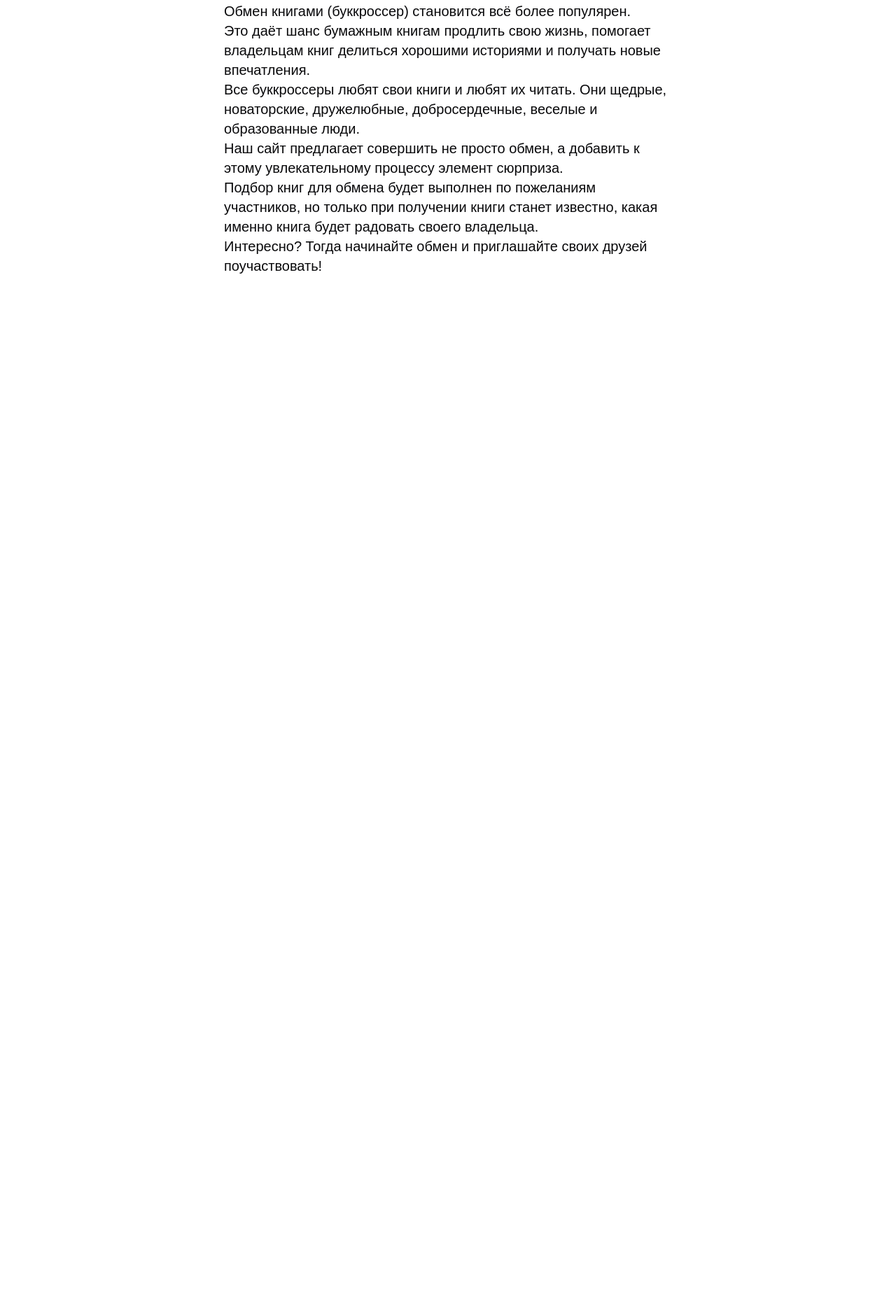
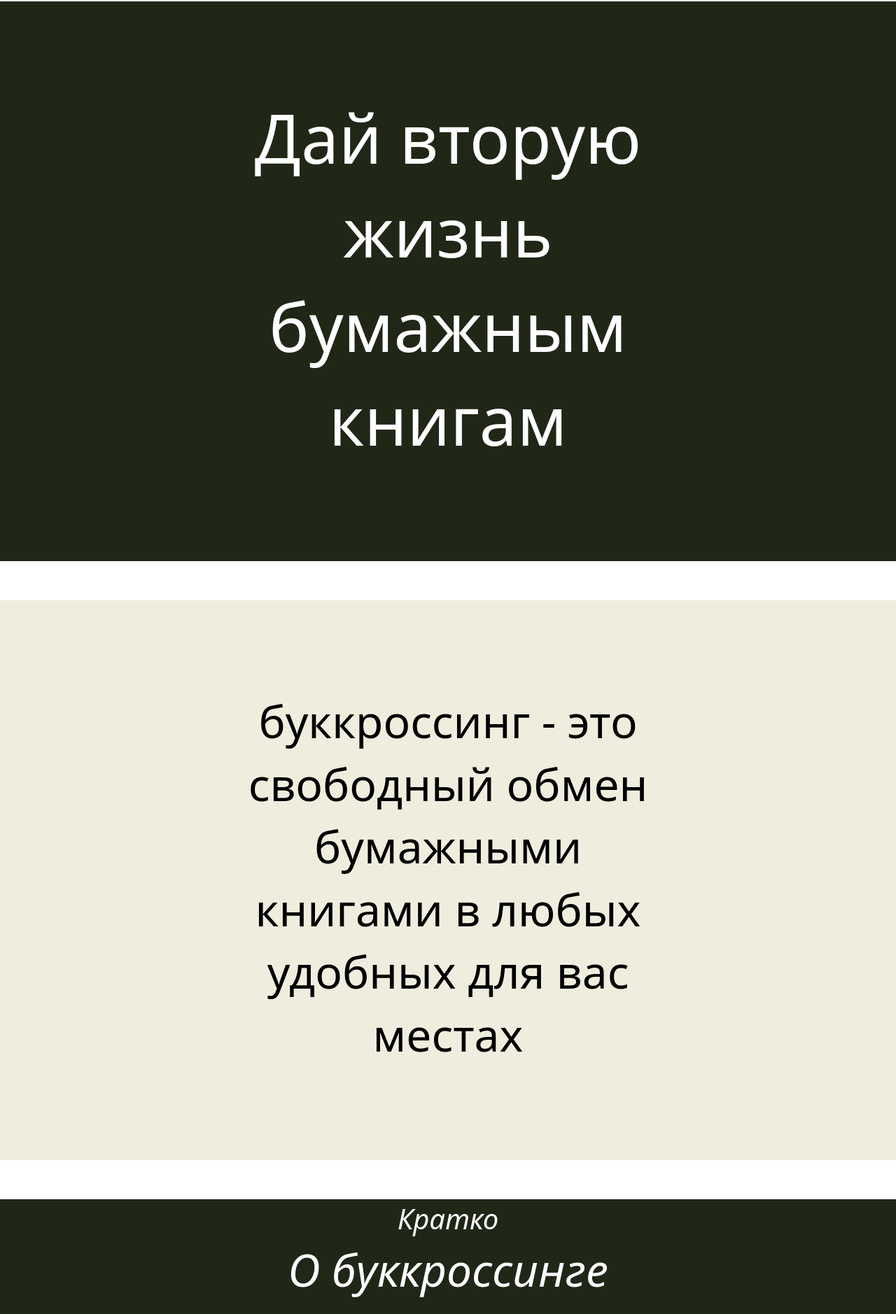
Before and after one commit to vigis-project/frontend, a SvelteKit app: page / in a window 1280 px wide. Shown: the part 120-1998 px from the top of the page at 70% size. Before the commit the page ends 800 px from the top, so only its background shows below. Built offline with nearby package versions, Linux system fonts and the light colour scheme.

Commit message:
Сделан каркас основной страницы

```diff
--- a/src/routes/(app)/+page.svelte
+++ b/src/routes/(app)/+page.svelte
@@ -1,13 +1,187 @@
+<div class="MainDiv">
 <section class="mt-14 flex flex-col items-center justify-center">
-	<p class="font-graphiktt flex w-[50%] flex-col items-center justify-center text-xl font-medium">
-		Обмен книгами (буккроссер) становится всё более популярен.<br /> Это даёт шанс бумажным
-		книгам продлить свою жизнь, помогает владельцам книг делиться хорошими историями и получать
-		новые впечатления.<br />
-		Все буккроссеры любят свои книги и любят их читать. Они щедрые, новаторские, дружелюбные, добросердечные,
-		веселые и образованные люди.<br />
-		Наш сайт предлагает совершить не просто обмен, а добавить к этому увлекательному процессу элемент
-		сюрприза.<br /> Подбор книг для обмена будет выполнен по пожеланиям участников, но только
-		при получении книги станет известно, какая именно книга будет радовать своего владельца.<br
-		/> Интересно? Тогда начинайте обмен и приглашайте своих друзей поучаствовать!
+	<p id="MainText" class="font-graphiktt flex w-[50%] flex-col items-center justify-center text-xl font-medium">
+		Дай вторую жизнь бумажным книгам
 	</p>
 </section>
+</div>
+<div class="SecondDiv">
+	<section class="mt-14 flex flex-col items-center justify-center">
+		<p id="BookText" class="font-graphiktt flex w-[50%] flex-col items-center justify-center text-xl font-medium">
+			буккроссинг - это свободный обмен бумажными книгами в любых удобных для вас местах
+		</p>
+	</section>
+	</div>
+	<div class="ThirdDiv">
+		<section class="mt-14 flex flex-col items-center justify-center">
+			<p id="briefly" class="font-graphiktt flex w-[50%] flex-col items-center justify-center text-xl font-medium">
+				Кратко
+			</p>
+			<p id="about" class="font-graphiktt flex w-[50%] flex-col items-center justify-center text-xl font-medium">
+				О буккроссинге
+			</p>
+		</section>
+		<p id="ThirdText" class="font-graphiktt flex w-[50%] flex-col items-left justify-start text-xl font-medium">
+			Обмен книгами (буккроссер) становится всё более популярен. Это даёт шанс бумажным
+книгам продлить свою жизнь, помогает владельцам книг делиться хорошими историями и
+получать новые впечатления.
+		</p>
+		</div>
+		<div class="FourDiv">
+			<section class="mt-14 flex flex-col items-center justify-center">
+				<p id="Community" class="font-graphiktt flex w-[50%] flex-col items-center justify-center text-xl font-medium">
+					Комьюнити
+				</p>
+			</section>
+			<p id="FourText" class="font-graphiktt flex w-[50%] flex-col items-left justify-start text-xl font-medium">
+				Обмен книгами (буккроссер) становится всё более популярен. Это даёт шанс бумажным
+	книгам продлить свою жизнь, помогает владельцам книг делиться хорошими историями и
+	получать новые впечатления.
+			</p>
+			</div>
+			<div class="FiveDiv">
+				<section class="mt-14 flex flex-col items-center justify-center">
+					<p id="Security" class="font-graphiktt flex w-[50%] flex-col items-center justify-center text-xl font-medium">
+						А это безопасно?
+					</p>
+				</section>
+				<p id="FiveText" class="font-graphiktt flex w-[50%] flex-col items-left justify-start text-xl font-medium">
+					Наш сайт предлагает совершить не просто обмен, а добавить к этому увлекательному
+процессу элемент сюрприза. Подбор книг для обмена будет выполнен по пожеланиям участников,
+но только при получении книги станет известно, какая именно книга будет радовать своего
+владельца
+				</p>
+				</div>
+				<div class="MainDiv">
+					<section class="mt-14 flex flex-col items-center justify-center">
+						<p id="intrested" class="font-graphiktt flex w-[50%] flex-col items-center justify-center text-xl font-medium">
+							Интересно?
+						</p>
+						<p id="LastText" class="font-graphiktt flex w-[50%] flex-col items-center justify-center text-xl font-medium">
+							Тогда начинайте обмен и приглашайте своих друзей поучаствовать!
+						</p>
+						<button class="button"><a href="#" class="hyperlink">Начать обмен</a></button>
+					</section>
+					</div>
+
+
+<style type="text\css">
+	.MainDiv{
+		background-color: #212717;
+		width: 100%;
+		height: 800px;
+	}
+	.SecondDiv{
+		background-color: #EFEEDE;
+		width: 100%;
+		height: 800px;
+	}
+	.ThirdDiv{
+		background-color: #212717;
+		width: 100%;
+		height: fit-content;
+	}
+	.FourDiv{
+		background-color: #EFEEDE;
+		width: 100%;
+		height: fit-content;
+	}
+	.FiveDiv{
+		background-color: #fff3cd;
+		width: 100%;
+		height: fit-content;
+	}
+	#MainText{
+		font-family: var(--font-family);
+font-weight: 400;
+font-size: 96px;
+text-align: center;
+color: #fff;
+margin-top: 10%;
+	}
+	#BookText{
+		font-family: var(--font-family);
+	font-weight: 400;
+	font-size: 64px;
+	text-align: center;
+	color: #000;
+	margin-top: 10%;
+	}
+	#briefly{
+		font-family: var(--third-family);
+font-style: italic;
+font-weight: 400;
+font-size: 40px;
+text-align: center;
+color: #fff;
+	}
+	#about{
+		font-family: var(--second-family);
+font-style: italic;
+font-weight: 400;
+font-size: 64px;
+text-align: center;
+color: #fff;
+	}
+	#ThirdText{
+		font-family: var(--second-family);
+font-style: italic;
+font-weight: 400;
+font-size: 64px;
+color: #fff;
+	}
+	#Community{
+		font-family: var(--second-family);
+font-style: italic;
+font-weight: 400;
+font-size: 96px;
+text-align: center;
+color: #000;
+	}
+	#FourText{
+		font-family: var(--second-family);
+font-weight: 400;
+font-size: 64px;
+color: #000;
+	}
+	#Security{
+		font-family: var(--font-family);
+font-weight: 400;
+font-size: 96px;
+text-align: center;
+color: #000;
+	}
+	#FiveText{
+		font-family: var(--font-family);
+font-weight: 500;
+font-size: 64px;
+color: #000;
+	}
+	#intrested{
+		font-family: var(--font-family);
+font-weight: 500;
+font-size: 96px;
+color: #fff;
+	}
+	#LastText{
+		font-family: var(--font-family);
+font-weight: 500;
+font-size: 64px;
+text-align: center;
+color: #fff;
+	}
+	.button{
+		border-radius: 30px;
+		background: #cfd0ab;
+		width: 1266px;
+height: 115px;
+cursor: pointer;
+	}
+	.hyperlink{
+		font-family: var(--font-family);
+font-weight: 500;
+font-size: 64px;
+text-align: center;
+color: #000;
+	}
+</style>
```
